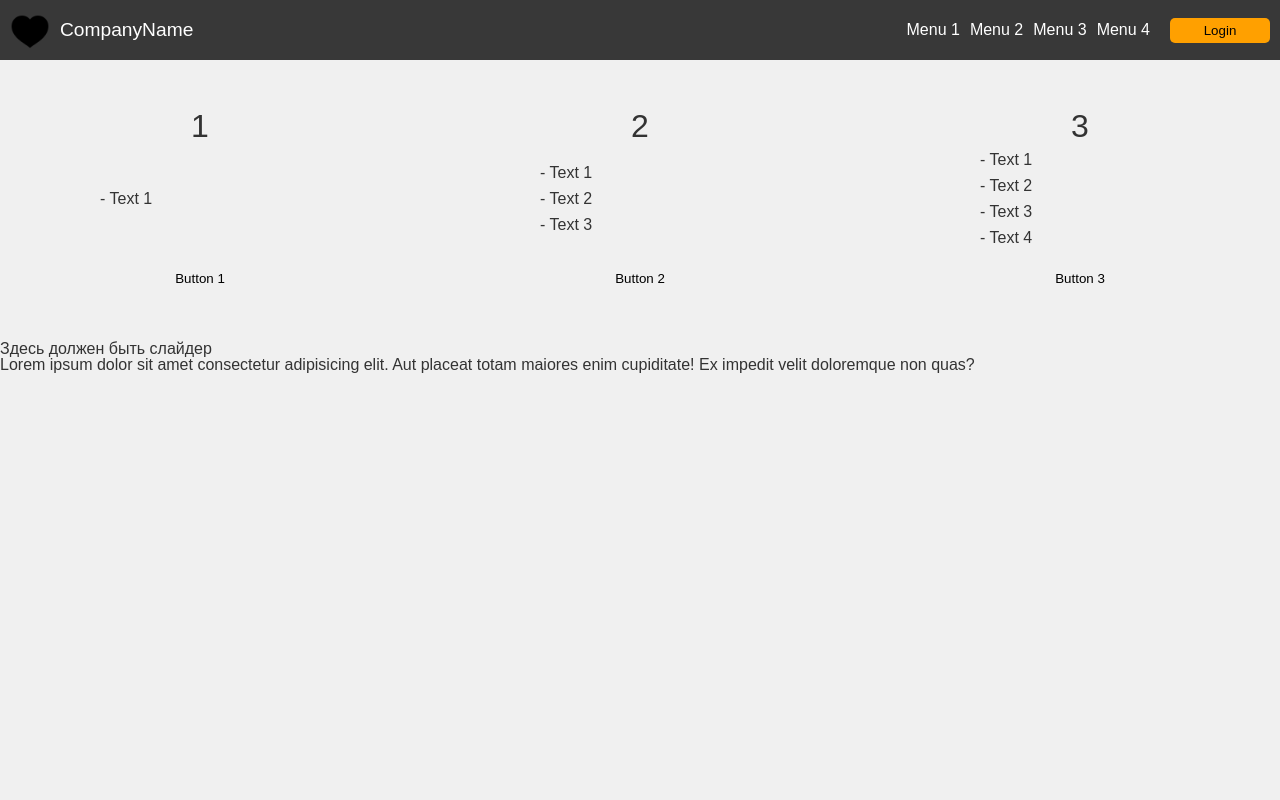
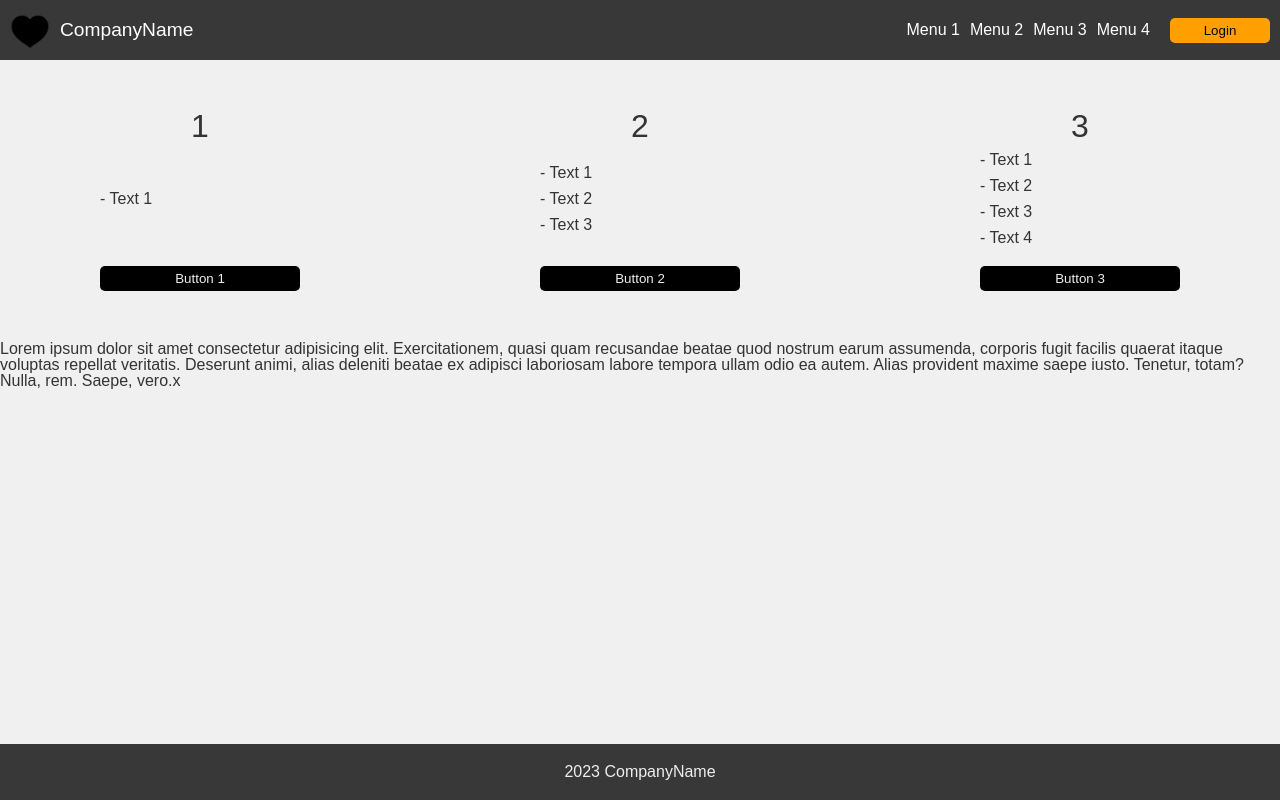
Before and after one commit to SadBatya/php_bootstrap_swiper-site, a PHP site: page / in a window 1280 px wide. Run offline with PHP 8.4, Linux system fonts and the light colour scheme.

Commit message:
добавил футер 5 dec 20:37

```diff
--- a/index.html
+++ b/index.html
@@ -1,18 +1,30 @@
 <!DOCTYPE html>
 <html lang="en">
   <head>
-    <meta charset="UTF-8">
-    <meta name="viewport" content="width=device-width, initial-scale=1.0">
-    <link rel="stylesheet" href="./styles/reset.css">
-    <link rel="stylesheet" href="./styles/style.css">
+    <meta charset="UTF-8" />
+    <meta
+      name="viewport"
+      content="width=device-width, initial-scale=1.0"
+    />
+    <link
+      rel="stylesheet"
+      href="./styles/reset.css"
+    />
+    <link
+      rel="stylesheet"
+      href="./styles/style.css"
+    />
     <title>Document</title>
   </head>
   <body>
-    <div>
     <header class="header">
       <div class="header_inner">
         <div class="logo">
-                    <img src="./images/heart.png" alt="icon_company" class="icon">
+          <img
+            src="./images/heart.png"
+            alt="icon_company"
+            class="icon"
+          />
           <div class="logo_text">CompanyName</div>
         </div>
         <nav class="navigation">
@@ -30,57 +42,47 @@
       <div class="boxes">
         <div class="box">
           <div class="box_number">1</div>
-                    <div class="box_text">
-                        <ul>
-                            <li>
-                                - Text 1
-                            </li>
+          <div>
+            <ul class="box_text">
+              <li>- Text 1</li>
             </ul>
           </div>
           <button class="box_button">Button 1</button>
         </div>
         <div class="box">
           <div class="box_number">2</div>
-                    <div class="box_text">
-                        <ul>
-                            <li>
-                                - Text 1
-                            </li>
-                            <li>
-                                - Text 2
-                            </li>
-                            <li>
-                                - Text 3
-                            </li>
+          <div>
+            <ul class="box_text">
+              <li>- Text 1</li>
+              <li>- Text 2</li>
+              <li>- Text 3</li>
             </ul>
           </div>
           <button class="box_button">Button 2</button>
         </div>
         <div class="box">
           <div class="box_number">3</div>
-                    <div class="box_text">
-                        <ul>
-                            <li>
-                                - Text 1
-                            </li>
-                            <li>
-                                - Text 2
-                            </li>
-                            <li>
-                                - Text 3
-                            </li>
-                            <li>
-                                - Text 4
-                            </li>
+          <div>
+            <ul class="box_text">
+              <li>- Text 1</li>
+              <li>- Text 2</li>
+              <li>- Text 3</li>
+              <li>- Text 4</li>
             </ul>
           </div>
           <button class="box_button">Button 3</button>
         </div>
       </div>
-            <div class="slider">Здесь должен быть слайдер</div>
-            <p>Lorem ipsum dolor sit amet consectetur adipisicing elit. Aut placeat totam maiores enim cupiditate! Ex impedit velit doloremque non quas?</p>
+      <p class="description">
+        Lorem ipsum dolor sit amet consectetur adipisicing elit. Exercitationem,
+        quasi quam recusandae beatae quod nostrum earum assumenda, corporis
+        fugit facilis quaerat itaque voluptas repellat veritatis. Deserunt
+        animi, alias deleniti beatae ex adipisci laboriosam labore tempora ullam
+        odio ea autem. Alias provident maxime saepe iusto. Tenetur, totam?
+        Nulla, rem. Saepe, vero.x
+      </p>
     </main>
-        <footer></footer>
-    </div>
+    <footer class="footer">2023 CompanyName</footer>
+    <script src="./js/slider.js"></script>
   </body>
 </html>
--- a/styles/style.css
+++ b/styles/style.css
@@ -4,12 +4,16 @@
   --button-in-box: #0000;
   --button-text-white: #eeeeee;
   --button-text-black: #030303;
-  --button-color-black: #0000;
+  --button-color-black: #000000;
 }
 body {
   font-family: "Arial", sans-serif;
   background-color: #f0f0f0;
   color: #333;
+  margin: 0;
+  display: flex;
+  flex-direction: column;
+  min-height: 100vh;
 }
 .header {
   background-color: var(--backround-color);
@@ -59,9 +63,13 @@ body {
   gap: 10px;
   margin-right: 10px;
 }
+.navigation__inner > li {
+  cursor: pointer;
+}
 .container {
   max-width: 1280px;
   margin: 0 auto;
+  flex: 1;
 }
 .boxes {
   display: flex;
@@ -82,17 +90,33 @@ body {
 .box_text {
   padding-bottom: 10px;
   text-align: start;
+  display: flex;
+  flex-direction: column;
+  justify-content: flex-start;
 }
-.box_text > ul > li {
+.box_text > li {
   padding-bottom: 10px;
+  cursor: pointer;
 }
 .box_button {
   width: 200px;
   height: 25px;
   background-color: var(--button-color-black);
+  color: var(--button-text-white);
   border-radius: 5px;
   border: none;
   cursor: pointer;
 }
 .slider {
 }
+
+.description {
+  margin: 0 auto;
+}
+
+.footer {
+  text-align: center;
+  color: var(--button-text-white);
+  background-color: var(--backround-color);
+  padding: 20px;
+}
```
Also changed, not shown: js/slider.js (added, +31 -0 lines). Lines whose indentation alone changed are shown as unchanged.
